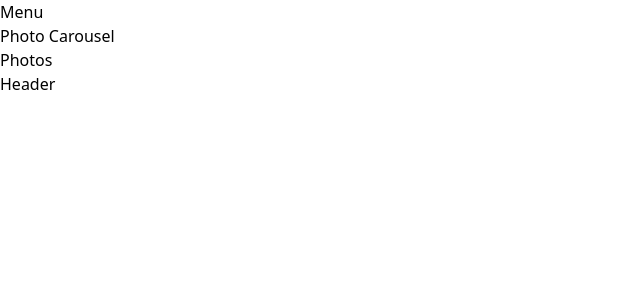
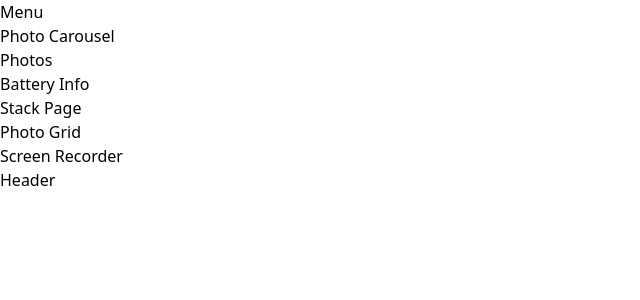
Before and after one commit to anilkay/ReactAllImageGallery, a React (Vite) app: page / in a window 1280 px wide. Shown: the top 300 px of the page, without its empty margins (0-640 px from the left). Built offline with nearby package versions, Linux system fonts and the light colour scheme.

Commit message:
New paths added to sidebar.

```diff
--- a/src/components/Sidebar.tsx
+++ b/src/components/Sidebar.tsx
@@ -12,6 +12,18 @@ const  Sidebar= ()=>
             <li className="mb-2">
               <Link to="/photos" className="block p-2 hover:bg-gray-700">Photos</Link>
             </li>
+            <li className="mb-2">
+              <Link to="/battery" className="block p-2 hover:bg-gray-700">Battery Info</Link>
+            </li>
+            <li className="mb-2">
+              <Link to="/stackpage" className="block p-2 hover:bg-gray-700">Stack Page</Link>
+            </li>
+            <li className="mb-2">
+              <Link to="/photogrid" className="block p-2 hover:bg-gray-700">Photo Grid</Link>
+            </li>
+            <li className="mb-2">
+              <Link to="/screenrecorder" className="block p-2 hover:bg-gray-700">Screen Recorder</Link>
+            </li>
           </ul>
         </div>
       );
```
